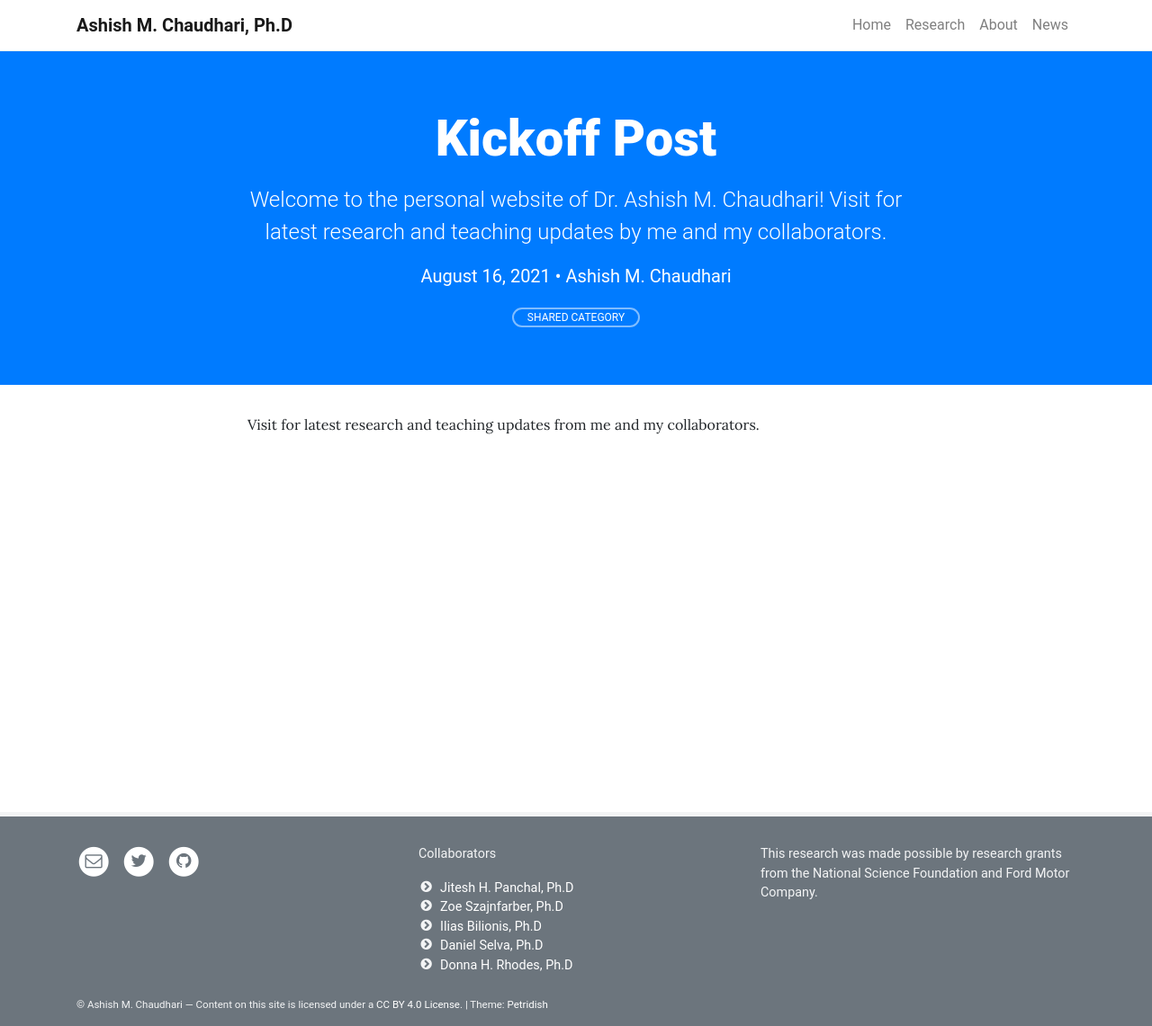
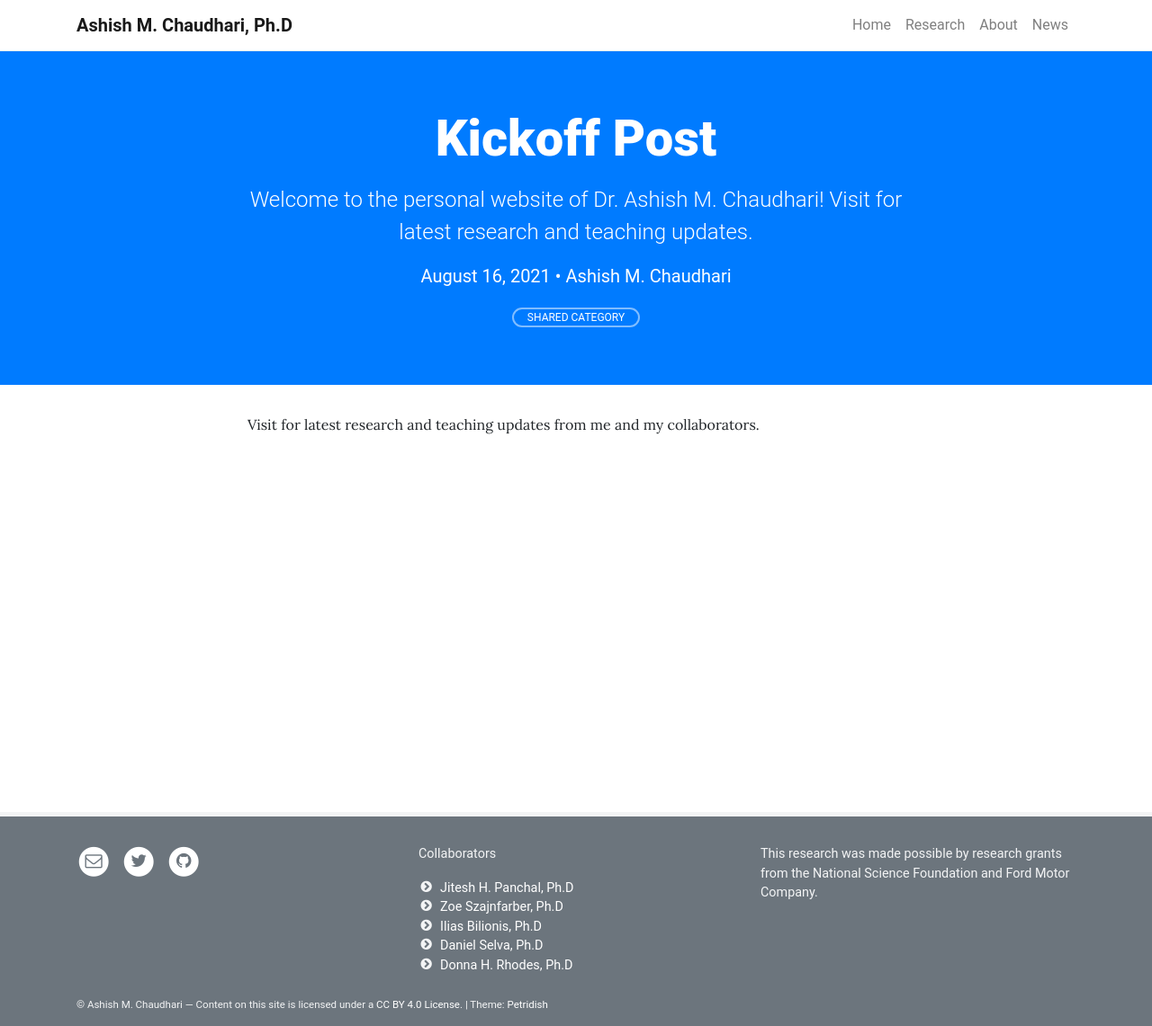
Before and after one commit to amchaudhari/amchaudhari.github.io, a Jekyll site: the page built from _posts/2021-08-16-kickoff-post.md, in a window 1280 px wide. Shown: the whole page at 90% size. Built offline with Jekyll 4.4.1, drawn with Linux system fonts in a browser that asks for light colours.

Commit message:
Update 2021-08-16-kickoff-post.md

```diff
--- a/_posts/2021-08-16-kickoff-post.md
+++ b/_posts/2021-08-16-kickoff-post.md
@@ -1,6 +1,6 @@
 ---
 title: Kickoff Post
-description: Welcome to the personal website of Dr. Ashish M. Chaudhari! Visit for latest research and teaching updates by me and my collaborators.
+description: Welcome to the personal website of Dr. Ashish M. Chaudhari! Visit for latest research and teaching updates.
 author: [Ashish M. Chaudhari]
 categories: [Shared category]
 ---
```
